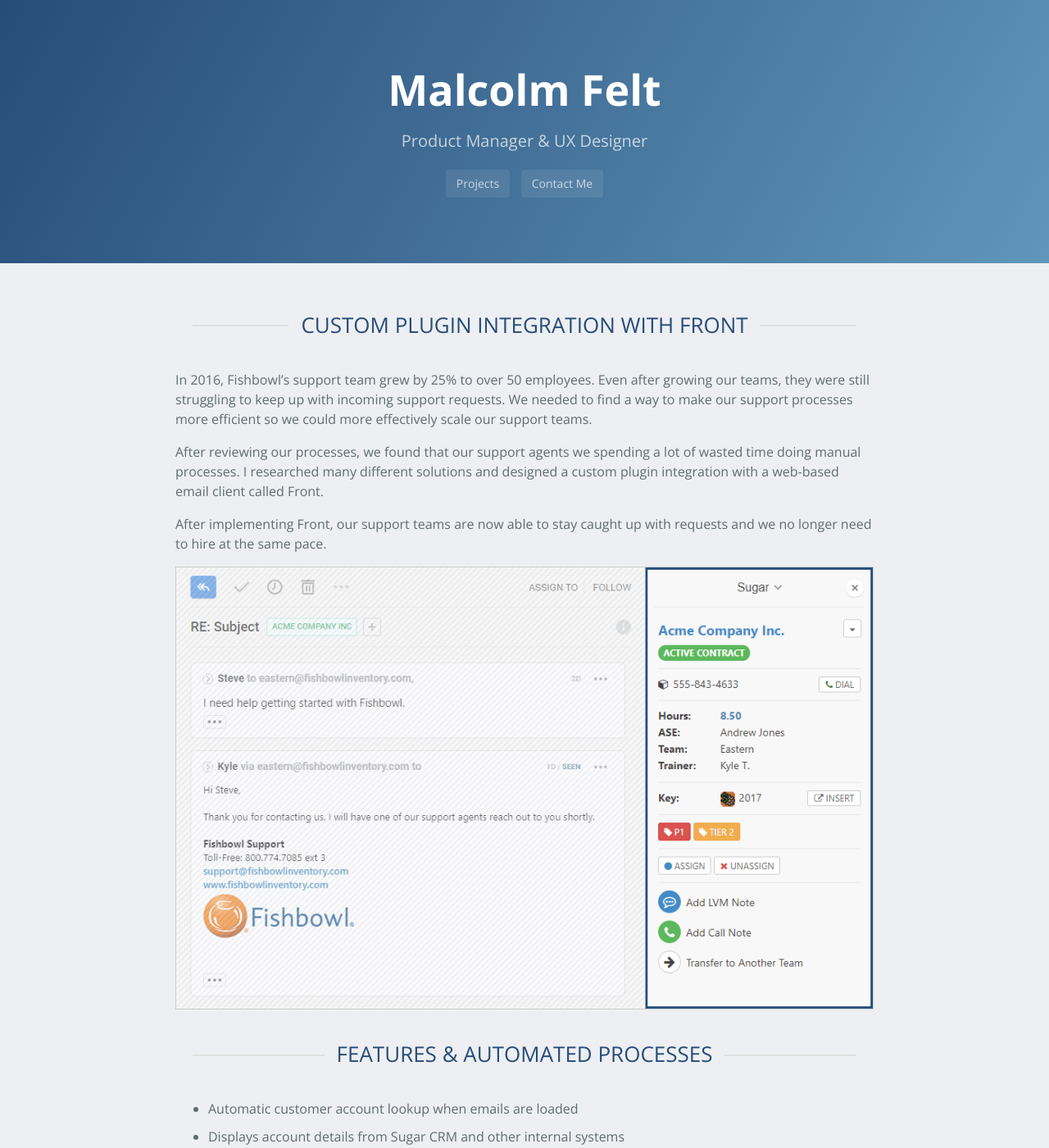
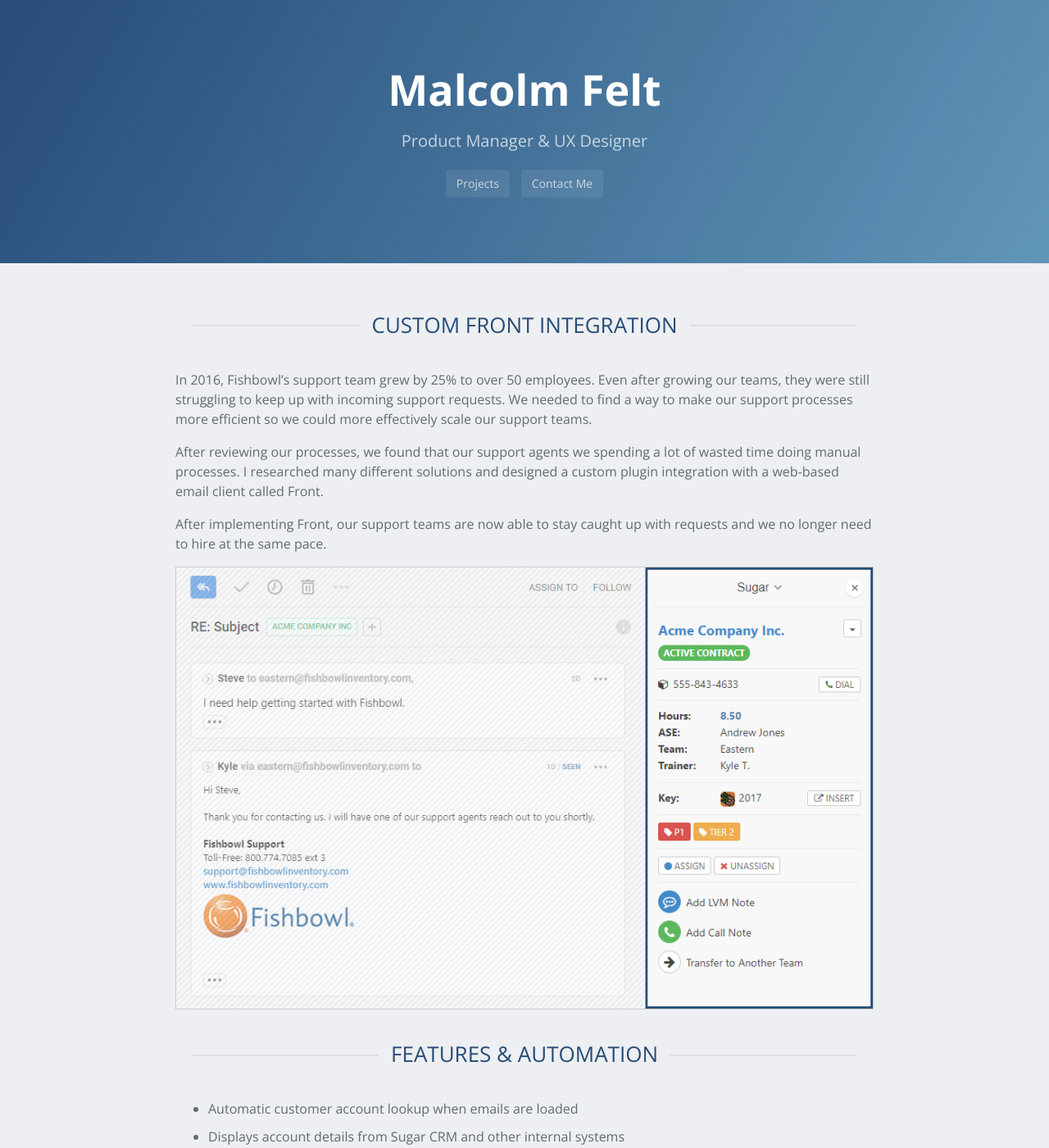
Before and after one commit to mfelt/mfelt.github.io, a Jekyll site: the page built from front.md, in a window 1280 px wide and 1400 px high. Shown: the whole window at 82% size. Built offline with Jekyll 4.4.1, drawn with Linux system fonts in a browser that asks for light colours; nearby versions of some CDN libraries; our own code applies the rules of GitHub Pages for plain Markdown files.

Commit message:
Update front.md

```diff
--- a/front.md
+++ b/front.md
@@ -1,4 +1,4 @@
-{% include h2 text="Custom Plugin Integration with Front" %}
+{% include h2 text="Custom Front Integration" %}
 
 In 2016, Fishbowl's support team grew by 25% to over 50 employees. Even after growing our teams, they were still struggling to keep up with incoming support requests. We needed to find a way to make our support processes more efficient so we could more effectively scale our support teams.
 
@@ -8,7 +8,7 @@ After implementing Front, our support teams are now able to stay caught up with
 
 {% include imageb image="panel" %}
 
-{% include h2 text="Features & Automated Processes" %}
+{% include h2 text="Features & Automation" %}
 
 - Automatic customer account lookup when emails are loaded
 - Displays account details from Sugar CRM and other internal systems
```
